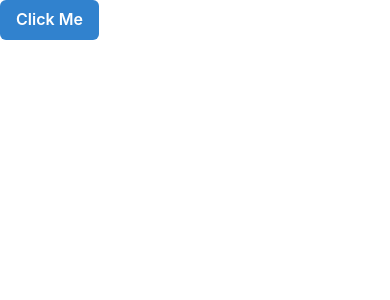
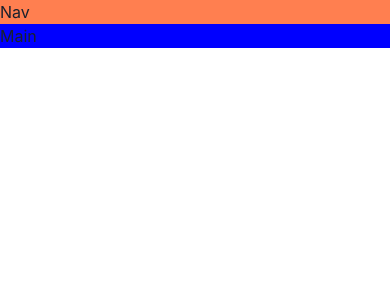
Before and after one commit to dinomurs/video-gaming-app, a React (Vite) app in the folder video-hub/: page / in a window 390 px wide. Shown: the top 300 px of the page. Built offline with nearby package versions, Linux system fonts and the light colour scheme.

Commit message:
Build a responsive layout

```diff
--- a/video-hub/src/App.tsx
+++ b/video-hub/src/App.tsx
@@ -1,7 +1,27 @@
-import { Button } from "@chakra-ui/react";
+import { Grid, GridItem, Show } from "@chakra-ui/react";
 
 function App() {
-  return <Button colorScheme="blue">Click Me</Button>;
+  return (
+    <Grid
+      templateAreas={{
+        base: `"nav" "main"`,
+        lg: `"nav nav" "aside main"`,
+      }}
+    >
+      <GridItem area="nav" bg="coral">
+        Nav
+      </GridItem>
+      <Show above="lg">
+        <GridItem area="aside" bg="gold">
+          Aside
+        </GridItem>
+      </Show>
+
+      <GridItem area="main" bg="blue">
+        Main
+      </GridItem>
+    </Grid>
+  );
 }
 
 export default App;
```
